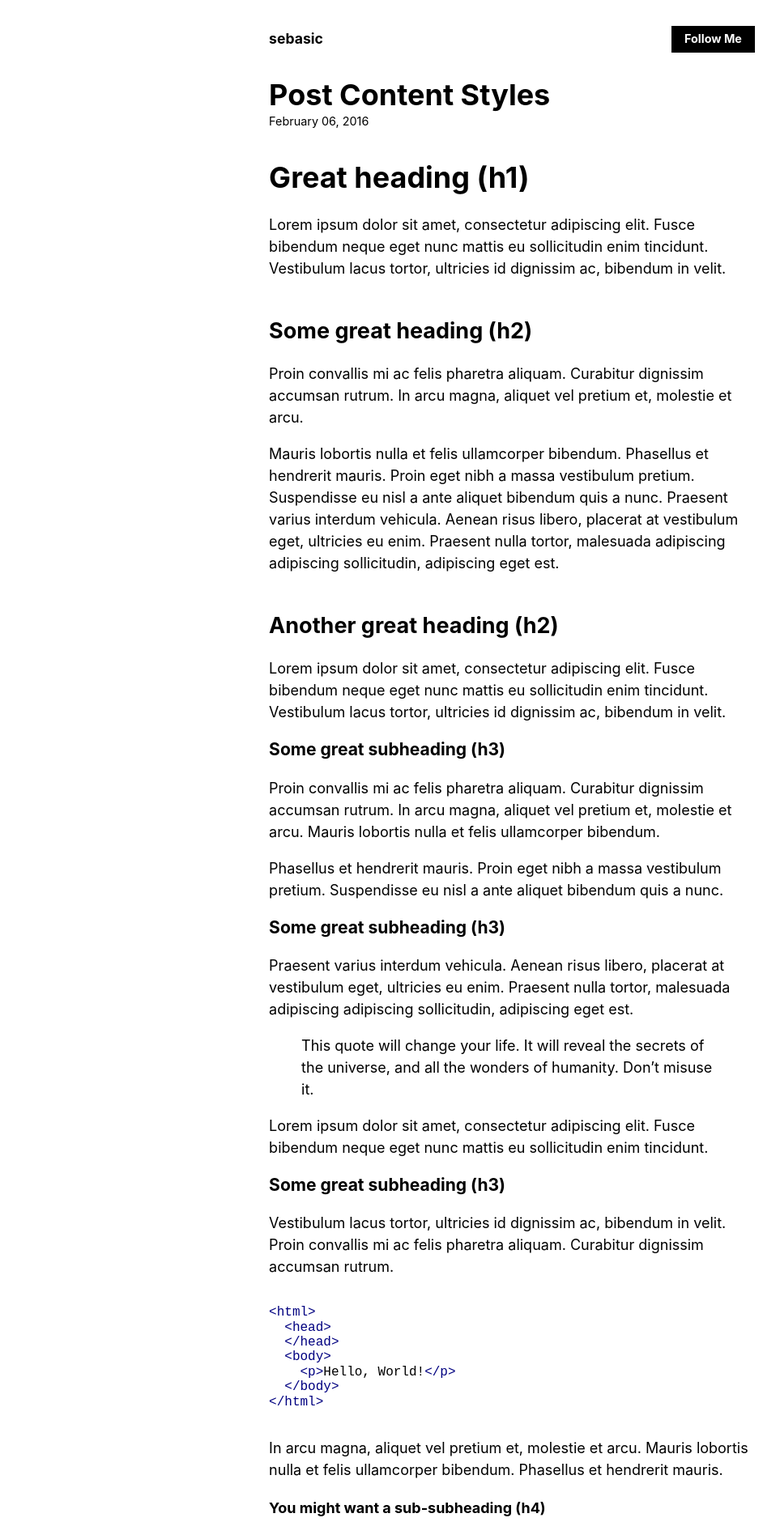
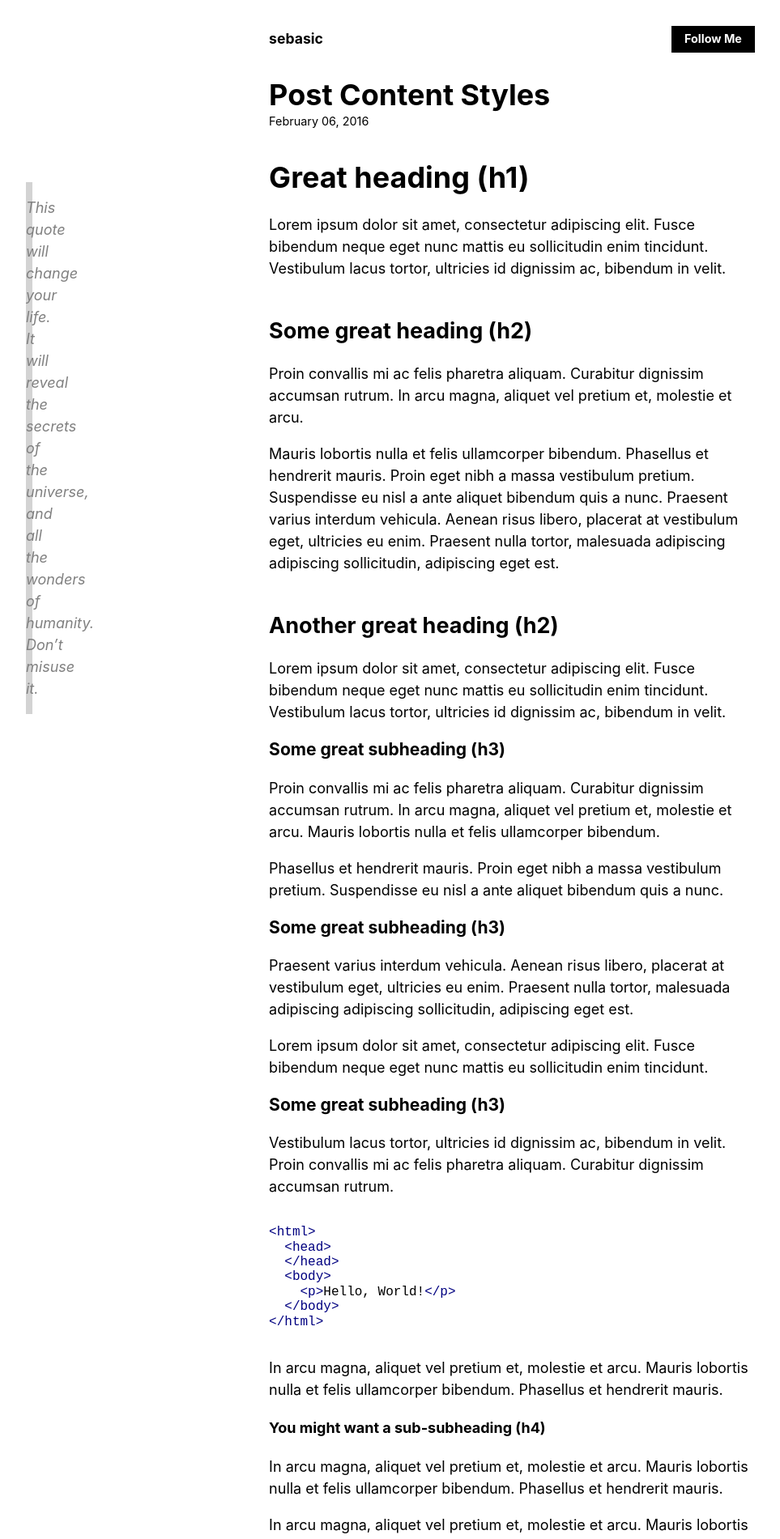
Before and after one commit to lewis262626/sebasic, a Jekyll site: the page built from _posts/2016-02-06-post-content-styles.md, in a window 1280 px wide. Shown: the top 1901 px of the page at 81% size, without its empty margins (8-971 px from the left). Built offline with Jekyll 4.4.1, drawn with Linux system fonts in a browser that asks for light colours; some of the changed text lies outside the part shown.

Commit message:
Feature: Updated config, changed twitter link to follow user supplied name

```diff
--- a/_config.yml
+++ b/_config.yml
@@ -1,7 +1,10 @@
 title: sebasic
+description: Test site
+author: Lewis R
 url: https://lewis8s.codes
 
 sebasic:
   date_format: "%B %d, %Y"
+  twitter_user: realDonaldTrump
 
 theme: sebasic
--- a/_includes/footer.html
+++ b/_includes/footer.html
@@ -1,3 +1,3 @@
 <footer>
-    <a href="/rss">rss</a>
+    <a href="/feed.xml">rss</a>
 </footer
--- a/_includes/header.html
+++ b/_includes/header.html
@@ -1,6 +1,6 @@
 <header class="style_header">
     <nav>
         <a class="home_link" href="/">{{ site.title }}</a>
-        <a class="follow_me" href="https://twitter.com">Follow Me</a>
+	<a class="follow_me" target="_blank" href="https://twitter.com/{{ site.sebasic.twitter_user }}">Follow Me</a>
     </nav>
 </header>
--- a/_layouts/post.html
+++ b/_layouts/post.html
@@ -16,6 +16,3 @@ layout: default
 <div class="content">
     {{ content }}
 </div>
-
-
-{{ content }}
--- a/assets/css/main.css
+++ b/assets/css/main.css
@@ -7,6 +7,20 @@
     font-size: 1rem;
 }
 
+blockquote {
+	content = "";
+	position: absolute;
+	left: 0;
+	right: 0;
+	bottom: 0;
+	width: 0.5rem;
+	background: #d3d3d3;
+}
+
+blockquote p {
+	color: grey;
+	font-style: italic;
+}
 
 /* index list of articles */
 
```
Also changed, not shown: README.md, _layouts/home.html (line endings or trailing spaces).
